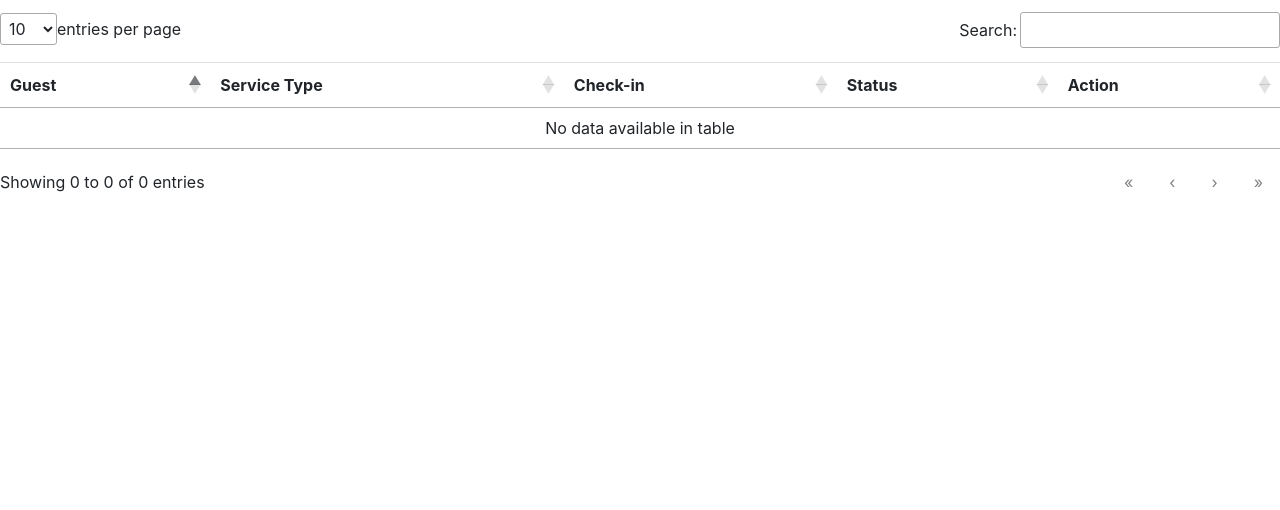
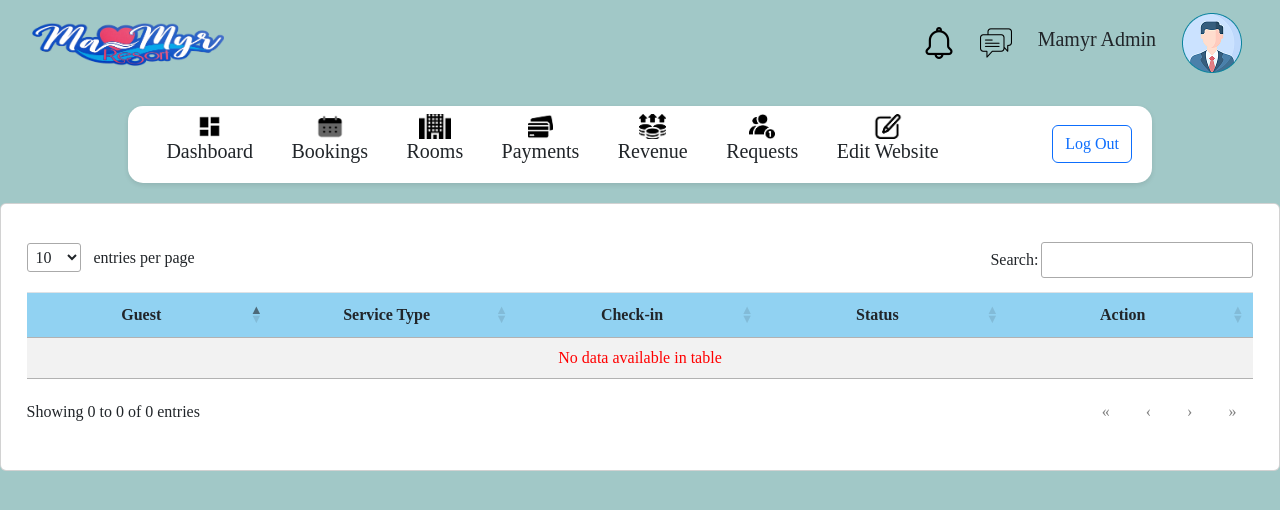
Before and after one commit to jinet-custodio/Mamyr-System, a PHP site: page /Pages/Admin/booking.php in a window 1280 px wide. Shown: the top 510 px of the page. Run offline with PHP 8.4, Linux system fonts and the light colour scheme; the visitor is signed in with stand-in values (Sample User, id 1); data that the repository does not hold is empty; some libraries are stand-ins or nearby versions; some web fonts are replaced.

Commit message:
adminDashHref_BookingFE

```diff
--- /dev/null
+++ b/Assets/CSS/Admin/booking.css
@@ -0,0 +1,148 @@
+@font-face {
+  font-family: "Poppins";
+  src: url(../../Fonts/Poppins/Poppins-Regular.ttf);
+}
+@font-face {
+  font-family: "Plus Jakarta Sans";
+  src: url(../../Fonts/PlusJakartaSans/PlusJakartaSans-VariableFont_wght.ttf);
+}
+@font-face {
+  font-family: "Prata";
+  src: url(../../Fonts/Prata/Prata-Regular.ttf);
+}
+@font-face {
+  font-family: "Agbalumo";
+  src: url(../../Fonts/Agbalumo/Agbalumo-Regular.ttf);
+}
+
+* {
+  margin: 0;
+  padding: 0;
+  box-sizing: border-box;
+  font-family: "Plus Jakarta Sans";
+  text-decoration: none;
+  list-style: none;
+}
+
+body {
+  background: #a1c8c7 !important;
+}
+
+.topSection {
+  /* border: 1px solid black; */
+  display: flex;
+  justify-content: space-between;
+  align-items: center;
+  padding: 0.5vw;
+}
+
+.menus {
+  /* border: 1px solid black; */
+  padding: 0.5vw;
+  margin-right: 2vw;
+  display: flex;
+  align-items: center;
+  gap: 2vw;
+}
+
+.dashTitleContainer {
+  margin-left: 1vw;
+}
+
+.logo {
+  width: 15vw;
+}
+#dashboard {
+  font-family: "Plus Jakarta Sans";
+  text-decoration: none;
+  color: black;
+  font-weight: 800;
+  font-size: 2.3vw;
+  margin-left: 1vw;
+}
+
+.navbar {
+  border-radius: 15px;
+  max-width: 80vw;
+  margin: 20px auto;
+  padding: 5px 15px;
+  background-color: white;
+  box-shadow: 0 2px 5px rgba(0, 0, 0, 0.1);
+}
+
+.me-2 {
+  margin-left: 2vw;
+}
+.nav-link {
+  display: flex !important;
+  flex-direction: column;
+  align-items: center;
+  margin: 0 0 0 3vw;
+  color: black;
+  text-decoration: none;
+  font-size: 1.5vw !important;
+  border-radius: 10px;
+  padding: 5px 10px;
+}
+
+.nav-link.active {
+  background-color: rgb(2, 129, 214);
+  color: white;
+  padding: 0.3vw;
+}
+
+.nav-link:after {
+  background: none repeat scroll 0 0 transparent;
+  bottom: 0;
+  content: "";
+  display: block;
+  height: 2px;
+  left: 100%;
+  /* position: absolute; */
+  border-bottom: 4px solid rgb(126, 203, 242) !important;
+  transition: width 0.3s ease 0s, left 0.3s ease 0s;
+  width: 0;
+}
+
+.nav-link:hover:after {
+  width: 100%;
+  left: 0;
+}
+
+.nav-link img {
+  height: 2vw;
+  width: auto;
+  object-fit: contain;
+}
+
+.booking-container {
+  /* border: 1px solid black; */
+  display: flex;
+  justify-content: center;
+}
+
+.card {
+  padding: 2vw;
+}
+
+label {
+  margin-left: 1vw;
+}
+
+td,
+th {
+  text-align: center !important;
+}
+
+th {
+  background-color: #91d2f2 !important;
+}
+
+.dt-empty {
+  color: rgb(255, 0, 0) !important;
+}
+
+.dt-column-title {
+  display: inline-block;
+  width: 2vw !important;
+}
--- a/Pages/Admin/adminDashboard.php
+++ b/Pages/Admin/adminDashboard.php
@@ -78,7 +78,7 @@ $userType = $_SESSION['userType'];
                 <h5>Dashboard</h5>
             </a>
 
-            <a class="nav-link" href="#">
+            <a class="nav-link" href="booking.php">
                 <img src="../../Assets/Images/Icon/uim-schedule.png" alt="Bookings">
                 <h5>Bookings</h5>
             </a>
--- a/Pages/Admin/booking.php
+++ b/Pages/Admin/booking.php
@@ -1,28 +1,28 @@
 <?php
 require '../../Config/dbcon.php';
 
-// $session_timeout = 3600;
+$session_timeout = 3600;
 
-// ini_set('session.gc_maxlifetime', $session_timeout);
-// session_set_cookie_params($session_timeout);
+ini_set('session.gc_maxlifetime', $session_timeout);
+session_set_cookie_params($session_timeout);
 session_start();
-// date_default_timezone_set('Asia/Manila');
+date_default_timezone_set('Asia/Manila');
 
-// if (!isset($_SESSION['userID']) || !isset($_SESSION['userType'])) {
-//     header("Location: ../register.php");
-//     exit();
-// }
+if (!isset($_SESSION['userID']) || !isset($_SESSION['userType'])) {
+    header("Location: ../register.php");
+    exit();
+}
 
-// if (isset($_SESSION['last_activity']) && (time() - $_SESSION['last_activity']) > $session_timeout) {
-//     $_SESSION['error'] = 'Session Expired';
+if (isset($_SESSION['last_activity']) && (time() - $_SESSION['last_activity']) > $session_timeout) {
+    $_SESSION['error'] = 'Session Expired';
 
-//     session_unset();
-//     session_destroy();
-//     header("Location: ../register.php?session=expired");
-//     exit();
-// }
+    session_unset();
+    session_destroy();
+    header("Location: ../register.php?session=expired");
+    exit();
+}
 
-// $_SESSION['last_activity'] = time();
+$_SESSION['last_activity'] = time();
 
 $userID = $_SESSION['userID'];
 $userType = $_SESSION['userType'];
@@ -34,29 +34,100 @@ $userType = $_SESSION['userType'];
     <meta charset="UTF-8">
     <meta name="viewport" content="width=device-width, initial-scale=1.0">
     <title>Mamyr Resort and Events Place</title>
-    <link
-        rel="icon"
-        type="image/x-icon"
-        href="../../Assets/Images/Icon/favicon.png " />
-
+    <link rel="icon" type="image/x-icon" href="../../Assets/Images/Icon/favicon.png " />
+    <!-- CSS Link -->
+    <link rel="stylesheet" href="../../Assets/CSS/Admin/booking.css">
     <!-- Bootstrap Link -->
     <link rel="stylesheet" href="../../Assets/CSS/bootstrap.min.css" />
+    <link href="https://cdn.jsdelivr.net/npm/bootstrap@5.3.0/dist/css/bootstrap.min.css" rel="stylesheet">
     <!-- Data Table Link -->
     <link rel="stylesheet" href="../../Assets/CSS/datatables.min.css">
 </head>
 
 <body>
+    <div class="topSection">
+        <div class="dashTitleContainer">
+            <a href="#" class="dashboardTitle" id="dashboard"><img src="../../Assets/images/MamyrLogo.png" alt=""
+                    class="logo"></a>
+        </div>
+
+        <div class="menus">
+            <a href="#" class="notifs">
+                <img src="../../Assets/Images/Icon/notification.png" alt="Notification Icon">
+            </a>
+            <a href="#" class="chat">
+                <img src="../../Assets/Images/Icon/chat.png" alt="home icon">
+            </a>
+
+            <h5 class="adminTitle">Mamyr Admin</h5>
+            <a href="#" class="admin">
+                <img src="../../Assets/Images/Icon/profile.png" alt="home icon">
+            </a>
+        </div>
+    </div>
+
+    <nav class="navbar d-flex justify-content-between align-items-center">
+        <div class="d-flex align-items-center">
+
+            <a class="nav-link" href="../Pages/dashboard.php">
+                <img src="../../Assets/Images/Icon/Dashboard.png" alt="Dashboard">
+                <h5>Dashboard</h5>
+            </a>
+
+            <a class="nav-link" href="booking.php">
+                <img src="../../Assets/Images/Icon/uim-schedule.png" alt="Bookings">
+                <h5>Bookings</h5>
+            </a>
+
+            <a class="nav-link" href="#">
+                <img src="../../Assets/Images/Icon/Hotel.png" alt="Rooms">
+                <h5>Rooms</h5>
+            </a>
+
+            <a class="nav-link" href="#">
+                <img src="../../Assets/Images/Icon/Credit card.png" alt="Payments">
+                <h5>Payments</h5>
+            </a>
+
+            <a class="nav-link" href="#">
+                <img src="../../Assets/Images/Icon/Profits.png" alt="Revenue">
+                <h5>Revenue</h5>
+            </a>
+
+            <a class="nav-link" href="#">
+                <img src="../../Assets/Images/Icon/Friend request.png" alt="Requests">
+                <h5>Requests</h5>
+            </a>
+
+            <a class="nav-link" href="#">
+                <img src="../../Assets/Images/Icon/Edit Button.png" alt="Edit Website">
+                <h5>Edit Website</h5>
+            </a>
+
+        </div>
+
+        <div class="logout-btn">
+            <form class="container-fluid justify-content-start">
+                <button class="btn btn-outline-primary me-2" type="submit" id="logOut" value="logOut" name="logOut">
+                    Log Out
+                </button>
+            </form>
+        </div>
+    </nav>
 
     <!-- Booking-container -->
+
     <div class="booking-container">
-        <table class="table" id="bookingTable">
+
+        <div class="card " style="width: 80rem;">
+            <table class="table table-striped " id="bookingTable">
 
                 <thead>
-                <th>Guest</th>
-                <th>Service Type</th>
-                <th>Check-in</th>
-                <th>Status</th>
-                <th>Action</th>
+                    <th scope="col">Guest</th>
+                    <th scope="col">Service Type</th>
+                    <th scope="col">Check-in</th>
+                    <th scope="col">Status</th>
+                    <th scope="col">Action</th>
                 </thead>
                 <tbody>
                     <!-- Select booking info -->
@@ -98,19 +169,19 @@ $userType = $_SESSION['userType'];
                             <?php
                                 if ($bookings['status'] == "Pending") {
                                 ?>
-                                    <button class="btn btn-warning">
+                            <button class="btn btn-warning w-75">
                                 <?= $bookings['status'] ?>
                             </button>
                             <?php
                                 } elseif ($bookings['status'] == "Approved") {
                                 ?>
-                                    <button class="btn btn-success">
+                            <button class="btn btn-success w-75">
                                 <?= $bookings['status'] ?>
                             </button>
                             <?php
                                 } elseif ($bookings['status'] == "Cancelled") {
                                 ?>
-                                    <button class="btn btn-danger">
+                            <button class="btn btn-danger w-75">
                                 <?= $bookings['status'] ?>
                             </button>
                             <?php
@@ -121,7 +192,7 @@ $userType = $_SESSION['userType'];
                             <form action="viewBooking.php" method="POST" style="display:inline;">
                                 <input type="hidden" name="bookingID" value="<?= $bookingID ?>">
                                 <!-- <input type="hidden" name="userID" value="<?= $userID ?>"> -->
-                                    <button type="submit" class="btn btn-info">View</button>
+                                <button type="submit" class="btn btn-info w-75">View</button>
                             </form>
                         </td>
                     </tr>
@@ -132,11 +203,13 @@ $userType = $_SESSION['userType'];
                 </tbody>
             </table>
         </div>
+    </div>
 
     <!-- Bootstrap Link -->
     <script src="../../Assets/JS/bootstrap.bundle.min.js"></script>
     <!-- Jquery Link -->
-    <script src="https://code.jquery.com/jquery-3.7.1.min.js" integrity="sha256-/JqT3SQfawRcv/BIHPThkBvs0OEvtFFmqPF/lYI/Cxo=" crossorigin="anonymous"></script>
+    <script src="https://code.jquery.com/jquery-3.7.1.min.js"
+        integrity="sha256-/JqT3SQfawRcv/BIHPThkBvs0OEvtFFmqPF/lYI/Cxo=" crossorigin="anonymous"></script>
     <!-- Data Table Link -->
     <script src="../../Assets/JS/datatables.min.js"></script>
     <!-- Table JS -->
```
Lines whose indentation alone changed are shown as unchanged.
